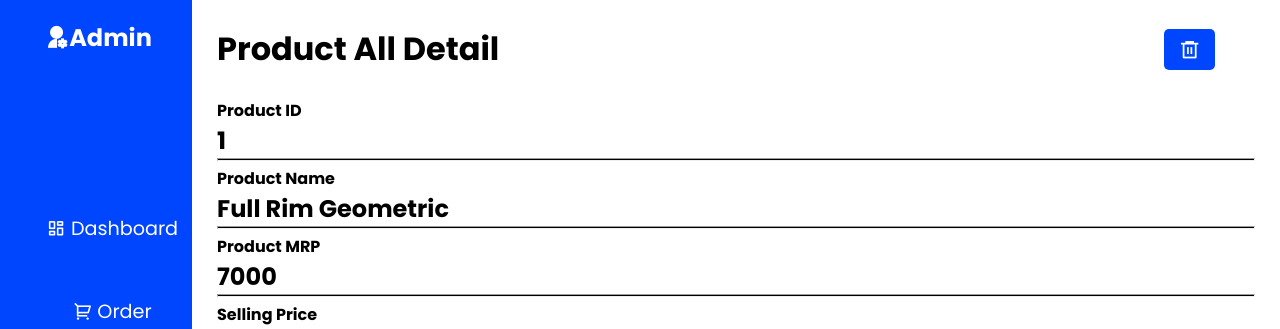
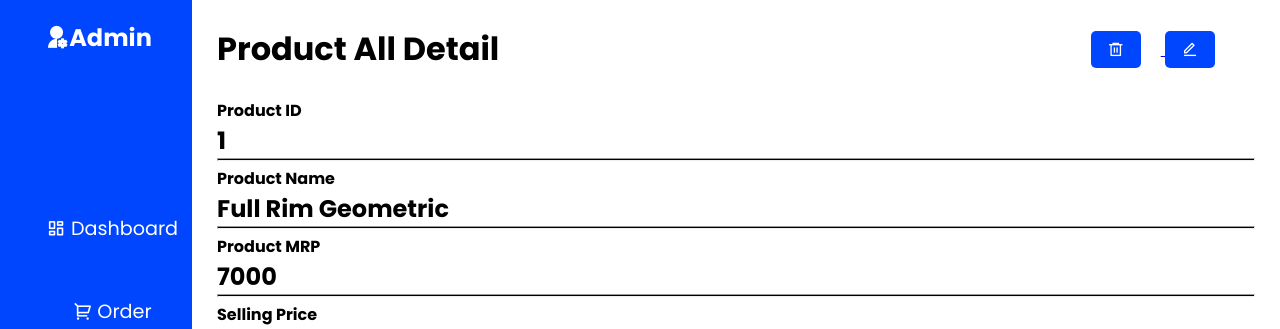
Before and after one commit to Rafik-Lakhani/Alpha-Eye-E-Commerce-, a PHP site: page /admin/productdetail.php?pid=1 in a window 1280 px wide. Shown: the top 329 px of the page. Run offline with PHP 8.4, Linux system fonts and the light colour scheme; a user stored in the database is signed in; data comes from the database, SQL or seed files in the repository; some libraries are stand-ins or nearby versions.

Commit message:
remove bugs

```diff
--- a/admin/editcategory.php
+++ b/admin/editcategory.php
@@ -77,12 +77,12 @@
         if($checkbox==NULL){
             $sql="UPDATE `categories` SET `$row`='$categoryname' ,`status`='show' , `image`='$filename' WHERE `catid`='$catid'";//here we update imgindatabase
             $result=mysqli_query($con,$sql);
-            // header("Location:admincatagory.php");
+            header("Location:admincatagory.php");
         }
         else{
             $sql="UPDATE `categories` SET `$row`='$categoryname' ,`status`='$checkbox' , `image`='$filename' WHERE `catid`='$catid' ";
             $result=mysqli_query($con,$sql);
-            // header("Location:admincatagory.php");
+            header("Location:admincatagory.php");
         }
 
     }
--- a/admin/editproduct.php
+++ b/admin/editproduct.php
@@ -43,7 +43,7 @@
  <div class="form-div">
         <form method="post" enctype="multipart/form-data">
         <div class="close">
-        <a href="admincatagory.php">
+        <a href="additem.php">
             <i class="ri-close-fill close-icon"></i>
         </a>
         </div>
--- a/admin/productdetail.php
+++ b/admin/productdetail.php
@@ -20,11 +20,18 @@
         <div class="center-sec">
             <div class="heading">
                 <h1>Product All Detail</h1>
-                <button>
-                        <a href="deleteproduct.php?pid=<?php echo $productid ;?>">
+                <div>
+                    <a href="deleteproduct.php?pid=<?php echo $productid ;?>">
+                        <button>
                             <i class="ri-delete-bin-6-line"></i>
-                        </a>
-                </button>
+                        </button>
+                    </a>
+                    <a href="editproduct.php?pid=<?php echo $productid ;?>">
+                        <button>
+                            <i class="ri-edit-line"></i>
+                        </button>
+                    </a>
+                </div>
             </div>
             <?php
                 // get user data by id from database
--- a/admin/stylesheet/productdetail.css
+++ b/admin/stylesheet/productdetail.css
@@ -40,26 +40,29 @@ html,body{
     padding-right: 20px;
 }
 
-.heading button{
+.heading div a button{
     background-color: #0046FE;
     color: #fff;
     border: none;
-    padding: 5px 15px;
+    padding: 6px 17px;
     border-radius: 5px;
     margin-right: 20px;
+    transition: all ease .3s;
+    font-size: 1rem;
 }
-.heading button a{
+.heading div a button a{
     color: #fff;
     text-decoration: none;
     font-size: 1.3rem;
+    transition: all ease .3s;
 }
 
-.heading button:hover ,.heading button:hover a{
+.heading div a button:hover ,.heading div a button:hover a{
     background-color: #fff;
     color: #0046FE;
 }
 
-.heading button:hover{
+.heading div a button:hover{
     border: 2px solid #0046FE;
 }
 
--- a/cssStyle/aboutus.css
+++ b/cssStyle/aboutus.css
@@ -30,7 +30,6 @@ html body{
 
 
 .whowe-are{
-    margin-top:17px;
     width:100%;
     background-color: #fff;
     display: flex;
@@ -75,7 +74,8 @@ li{
 
 .img-2 img{
     width:100%;
-    padding-right: 20px;
+    padding-right: 100px;
+    height: 50vh;
 }
 
 .detail-sec{
--- a/orderconformation.php
+++ b/orderconformation.php
@@ -14,7 +14,7 @@
         <div class="image-div">
             <img src="assets/staticimg/orderconfirmationpage.png" alt="image confirmation">
             <div class="heading-part">
-                <h2>Order Conformation</h2>
+                <h2>Order Confirmation</h2>
                 <p>Thank you for your purchase! We’ve successfully received your order.If you have any questions or need assistance, feel free to contact our customer support team. We appreciate your business and look forward to delivering your products soon!</p>
                 <a href="index.php"><button>Continue Shopping</button></a>
             </div>
--- a/userorder.php
+++ b/userorder.php
@@ -42,7 +42,7 @@
                             <h4>Delivery Status: <?= $orderdata['status']?></h4>
                         </div>
                         <div class="price-sec">
-                            <h2>$<?= $orderdata['amount']?></h2>
+                            <h2>₹<?= $orderdata['amount']?></h2>
                         </div>
                     </div>
                 </div>
```
Also changed, not shown: viewproduct.php (+4 -4 lines), assets/images/66fbde7311ea0.png (added), assets/images/66fbde8d9b681.webp (added), assets/images/66fbdeb290713.png (added), assets/images/66fbdf04ef7c1.png (added), assets/images/66fbdf1377014.png (added), assets/staticimg/category/aviator.png (added), assets/staticimg/category/cateye.png (added), assets/staticimg/category/geometric.png (added), assets/staticimg/category/round.webp (added), assets/staticimg/category/wayfarer.png (added).
